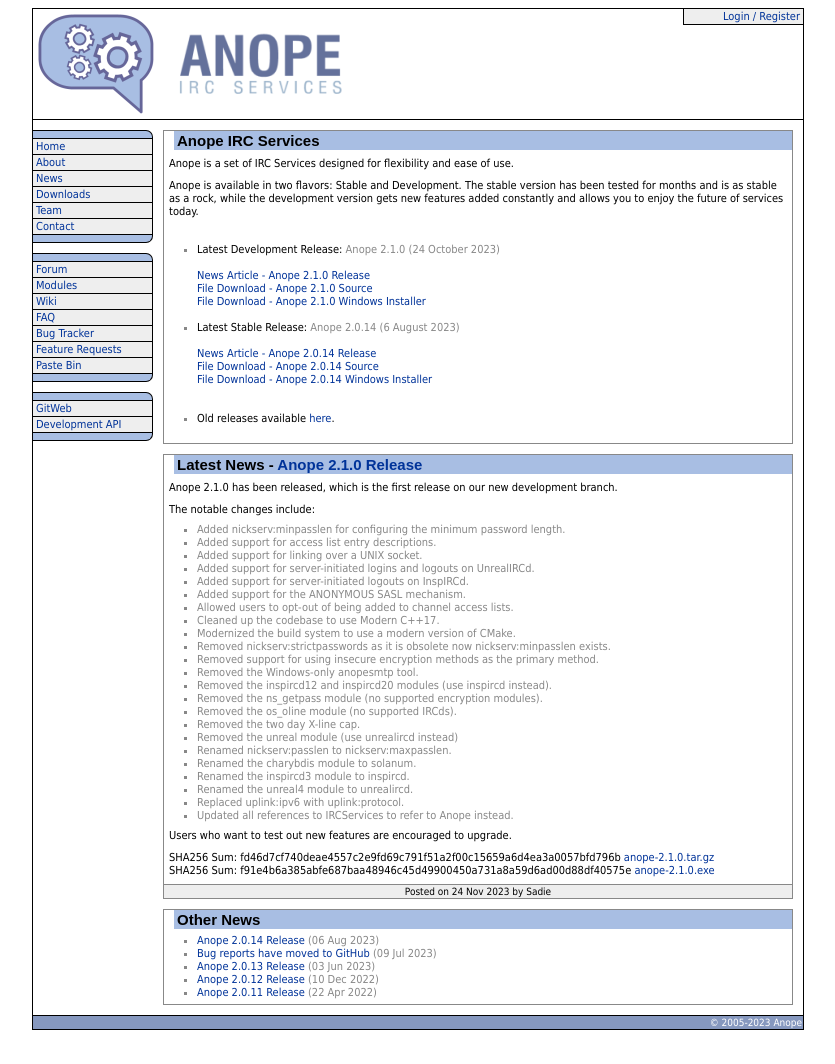
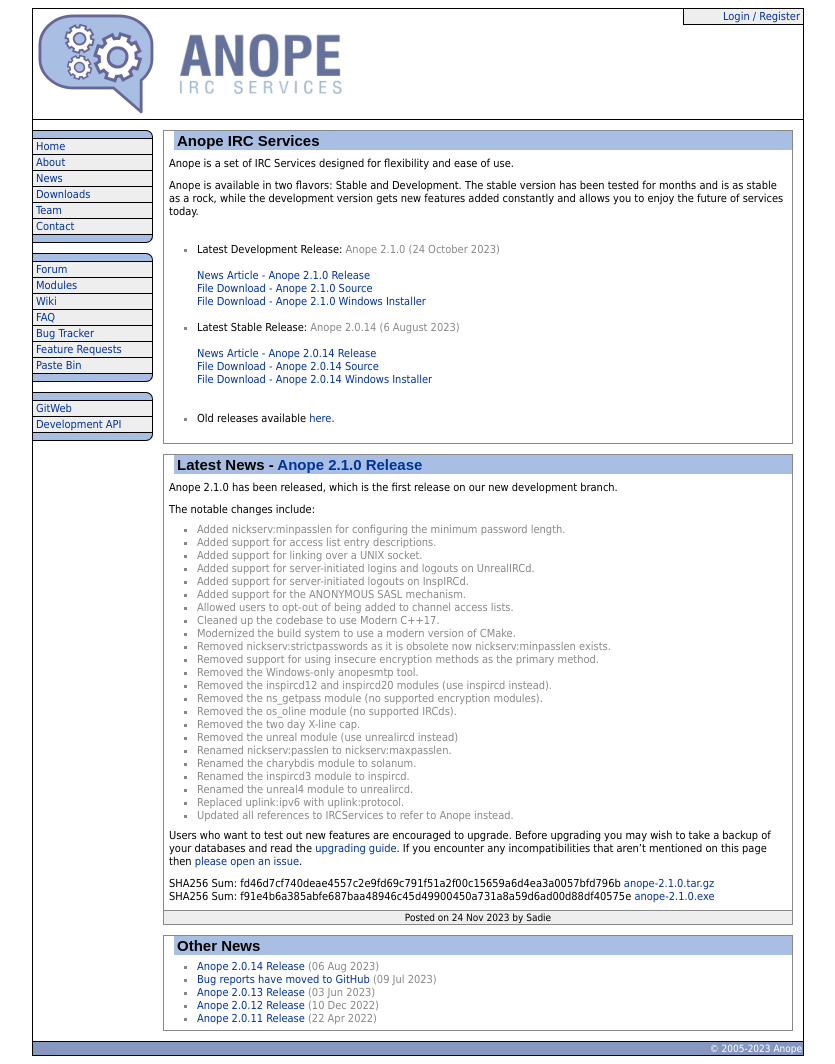
Before and after one commit to anope/website, a Jekyll site: the page built from index.html, in a window 1280 px wide. Shown: the whole page, without its empty margins (222-1057 px from the left). Built offline with Jekyll 4.4.1, drawn with Linux system fonts in a browser that asks for light colours; the list of posts is cut into pages by our own code; before the commit the page ends 1038 px from its top, so only the background shows below that; some of the changed lines change nothing that is shown.

Commit message:
Add the upgrading guide.

```diff
--- a/_posts/2023-11-24-anope-210-release.md
+++ b/_posts/2023-11-24-anope-210-release.md
@@ -33,7 +33,7 @@
 - Replaced uplink:ipv6 with uplink:protocol.
 - Updated all references to IRCServices to refer to Anope instead.
 
-Users who want to test out new features are encouraged to upgrade.
+Users who want to test out new features are encouraged to upgrade. Before upgrading you may wish to take a backup of your databases and read the [upgrading guide](/upgrading.html). If you encounter any incompatibilities that aren't mentioned on this page then [please open an issue](https://github.com/anope/website/issues/new).
 
 SHA256 Sum: fd46d7cf740deae4557c2e9fd69c791f51a2f00c15659a6d4ea3a0057bfd796b [anope-2.1.0.tar.gz](https://github.com/anope/anope/archive/refs/tags/2.1.0.tar.gz)
 \
--- /dev/null
+++ b/upgrading.md
@@ -0,0 +1,40 @@
+---
+title: Upgrading from 2.0 to 2.1
+layout: simple
+---
+
+Upgrading from 2.0 to 2.1 can be done by:
+
+#### General
+
+0. Update any scripts you have that execute `services` to execute `anope` instead.
+
+#### services.conf
+
+0. Rename `services.conf` to `anope.conf`.
+
+0. Replace `uplink:ipv6` with `uplink:protocol` ([example](https://github.com/anope/anope/blob/2.1.0/data/anope.example.conf#L172-L176).
+
+0. If you are using the `inspircd3` protocol module then replace it with the `inspircd` module.
+
+0. If you are using the `inspircd12` or `inspircd20` protocol modules then upgrade your IRCd and replace it with the `inspircd` module.
+
+0. If you are using the `unreal4` protocol module then replace it with the `unrealircd` module.
+
+0. If you are using the `unreal` protocol module then upgrade your IRCd and replace it with the `unrealircd` module.
+
+0. Move the `enc_md5`, `enc_none` and `enc_sha1` modules to be secondary encryption modules and add `enc_bcrypt` or `enc_sha256` as a new primary encryption module ([example](https://github.com/anope/anope/blob/2.1.0/data/anope.example.conf#L1219-L1256)).
+
+#### nickserv.conf
+
+0. Replace `nickserv:strictpasswords` with `nickserv:minpasslen` ([example](https://github.com/anope/anope/blob/2.1.0/data/nickserv.example.conf#L212-L217)).
+
+0. Rename `nickserv:passlen` to `nickserv:maxpasslen`.
+
+0. Remove the `ns_getpass` module and `nickserv/getpass` command.
+
+0. Add the `nickserv/set/neverop` and `nickserv/saset/neverop` commands ([example](https://github.com/anope/anope/blob/2.1.0/data/nickserv.example.conf#L581-L582])).
+
+#### operserv.conf
+
+0. Remove the `os_oline` module and `operserv/oline` command.
```
